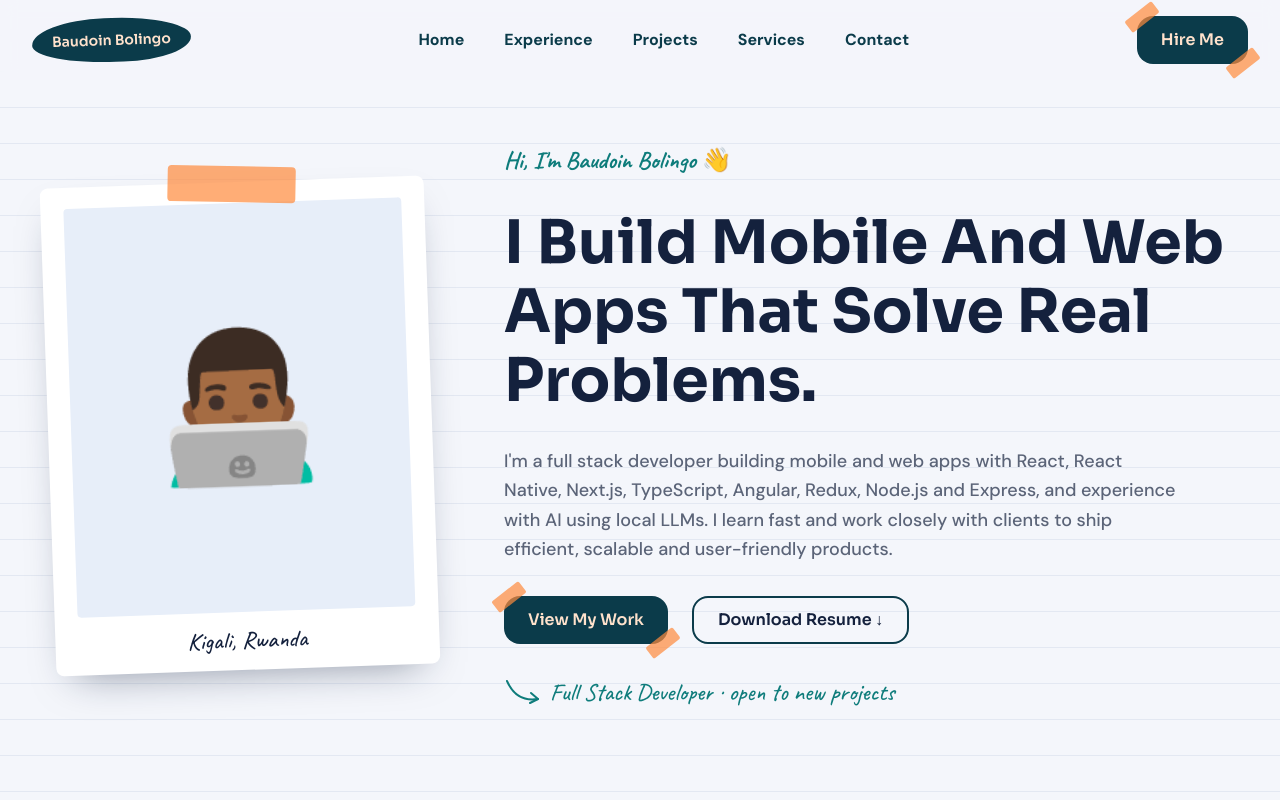
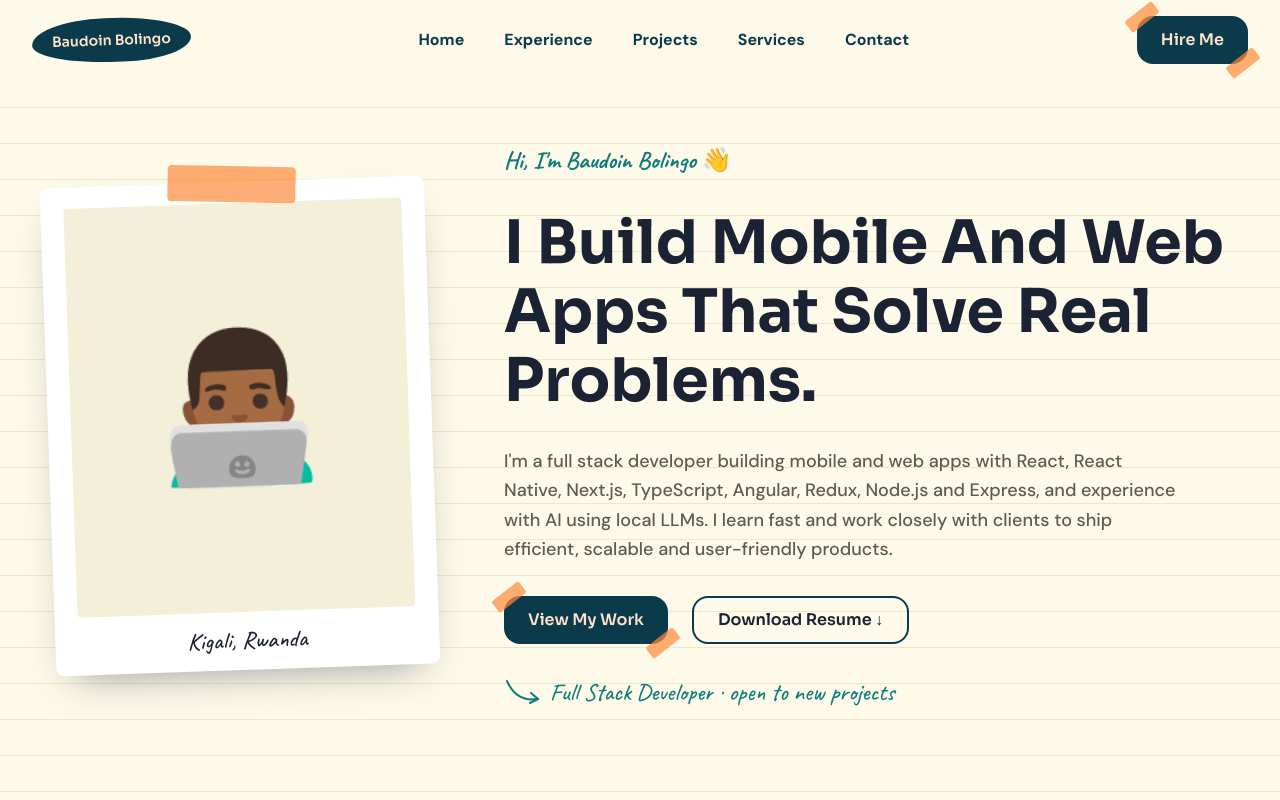
Before and after one commit to Baudoin10/BaudoinMe, a React (Vite) app: page / in a window 1280 px wide. Shown: the top 800 px of the page. Built offline with nearby package versions, Linux system fonts and the light colour scheme.

Commit message:
updated colors

```diff
--- a/src/index.css
+++ b/src/index.css
@@ -2,13 +2,19 @@
 
 /* Your colors and fonts. Change them here and the whole site updates. */
 @theme {
-  --color-paper: #F4F6FB;
-  --color-rule: #E3E8F2;
-  --color-ink: #14213D;
-  --color-muted: #5B6478;
-  --color-card: #E7EEF9;
+  /* Background: warm cream notebook paper */
+  --color-paper: #FEFAE9;
+  --color-rule: #EFE6C8;
+  --color-card: #F4EFD9;
+  --color-edge: #E3D7B4;
+
+  /* Text */
+  --color-ink: #1B2233;
+  --color-muted: #5F5B52;
+
+  /* Brand */
+  --color-deep: #0B3B4A;
   --color-teal: #0E7C7B;
-  --color-deep: #0B3B4A;
   --color-tangerine: #FF8A3D;
   --color-peach: #FFE2CC;
 
@@ -16,7 +22,6 @@
   --font-sans: "DM Sans", ui-sans-serif, system-ui, sans-serif;
   --font-hand: "Caveat", "Comic Sans MS", cursive;
 }
-
 html {
   scroll-behavior: smooth;
   scroll-padding-top: 90px;
```
